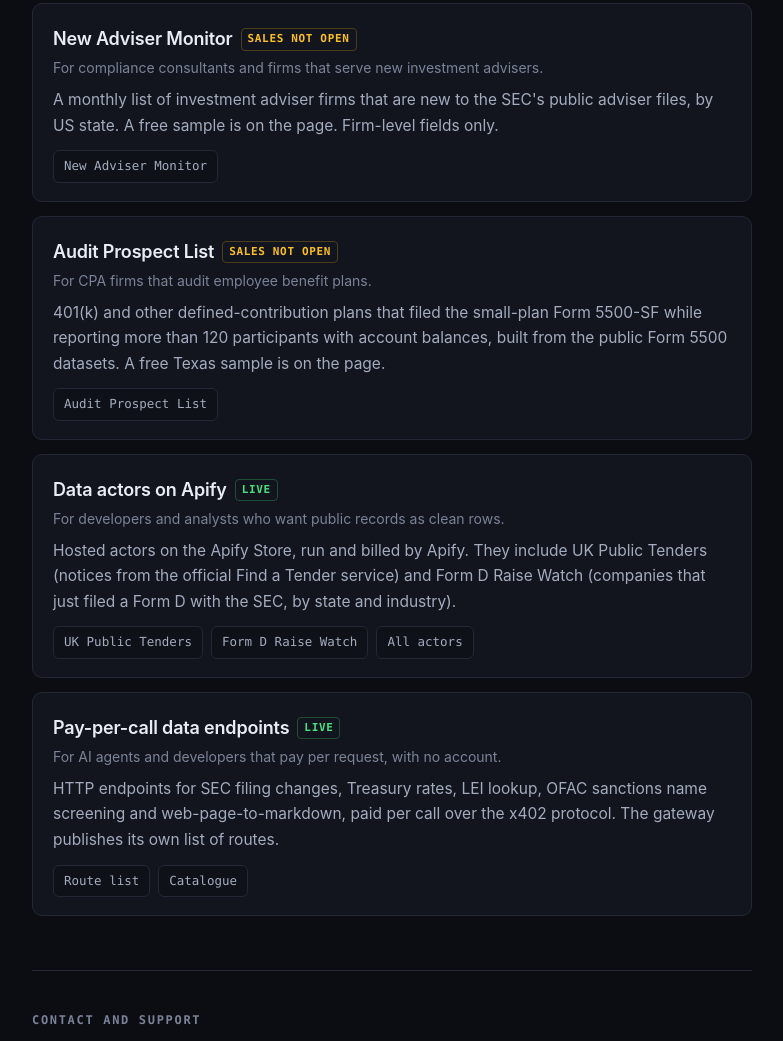
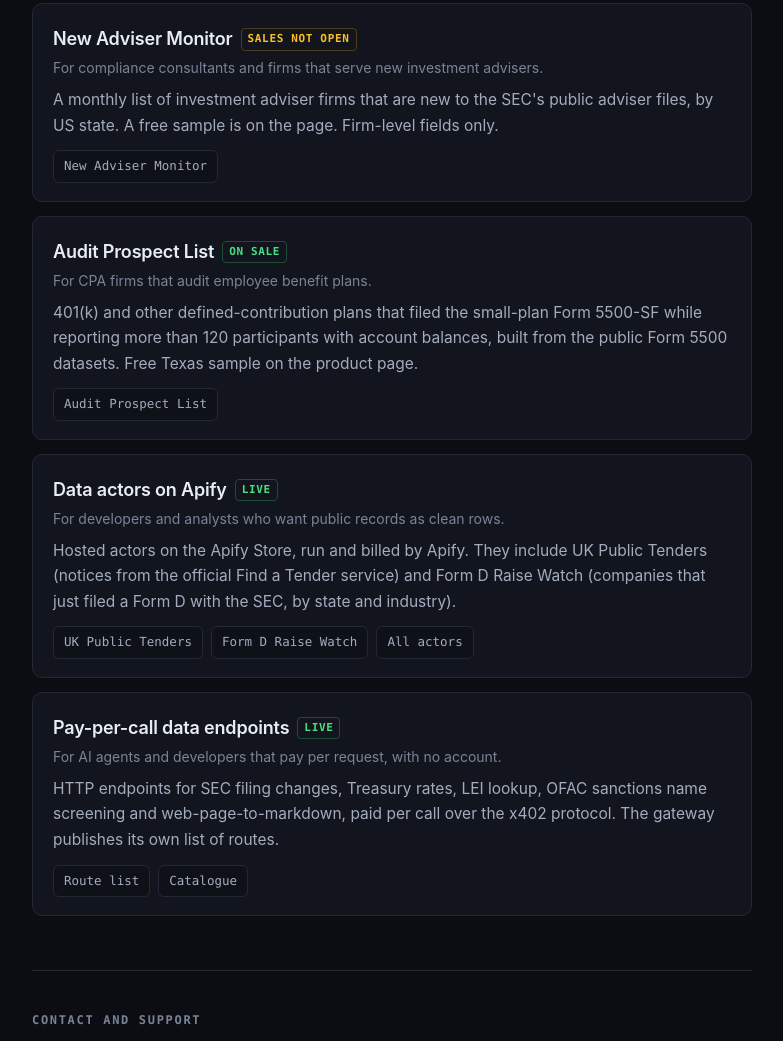
Before and after one commit to donnywin85/donnyautomation-com, a plain HTML site: page index.html in a window 1280 px wide. Shown: the part 1162-2203 px from the top of the page, without its empty margins (248-1031 px from the left). Drawn offline with Linux system fonts and the light colour scheme.

Commit message:
Audit Prospect List card: on sale, free Texas sample on the product page

```diff
--- a/index.html
+++ b/index.html
@@ -149,11 +149,11 @@
   </div>
 
   <div class="card">
-    <h3>Audit Prospect List<span class="tag soon">sales not open</span></h3>
+    <h3>Audit Prospect List<span class="tag live">on sale</span></h3>
     <p class="for">For CPA firms that audit employee benefit plans.</p>
     <p>401(k) and other defined-contribution plans that filed the small-plan Form 5500-SF while
     reporting more than 120 participants with account balances, built from the public Form 5500
-    datasets. A free Texas sample is on the page.</p>
+    datasets. Free Texas sample on the product page.</p>
     <div class="links">
       <a href="https://audit-prospect-list-production.up.railway.app/">Audit Prospect List</a>
     </div>
```
